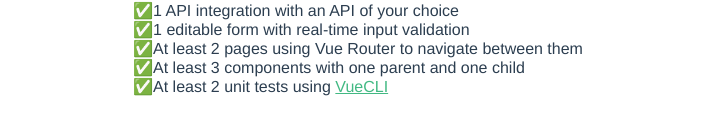
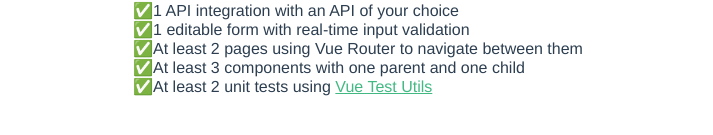
Before and after one commit to grant-williams/scout-vue-training-app, a Vue app: page /#/ in a window 1280 px wide. Shown: the part 465-600 px from the top of the page, without its empty margins (282-995 px from the left). Built offline with nearby package versions, Linux system fonts and the light colour scheme.

Commit message:
Fix typo in badge requirements

```diff
--- a/src/components/HelloWorld.vue
+++ b/src/components/HelloWorld.vue
@@ -19,7 +19,7 @@
             href="https://vue-test-utils.vuejs.org/"
             target="_blank"
             rel="noopener"
-            >VueCLI</a
+            >Vue Test Utils</a
           >
         </li>
       </ul>
```
